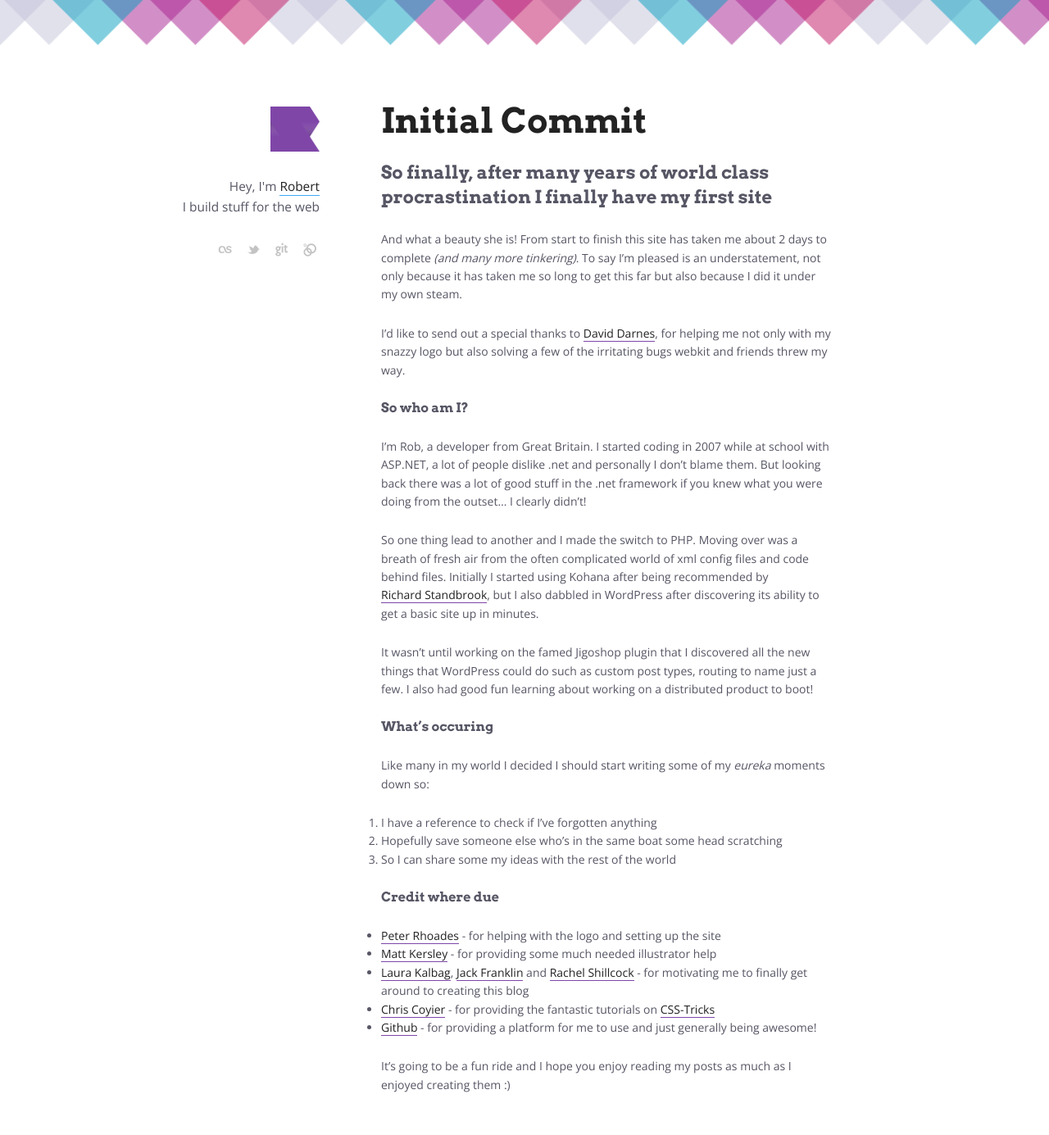
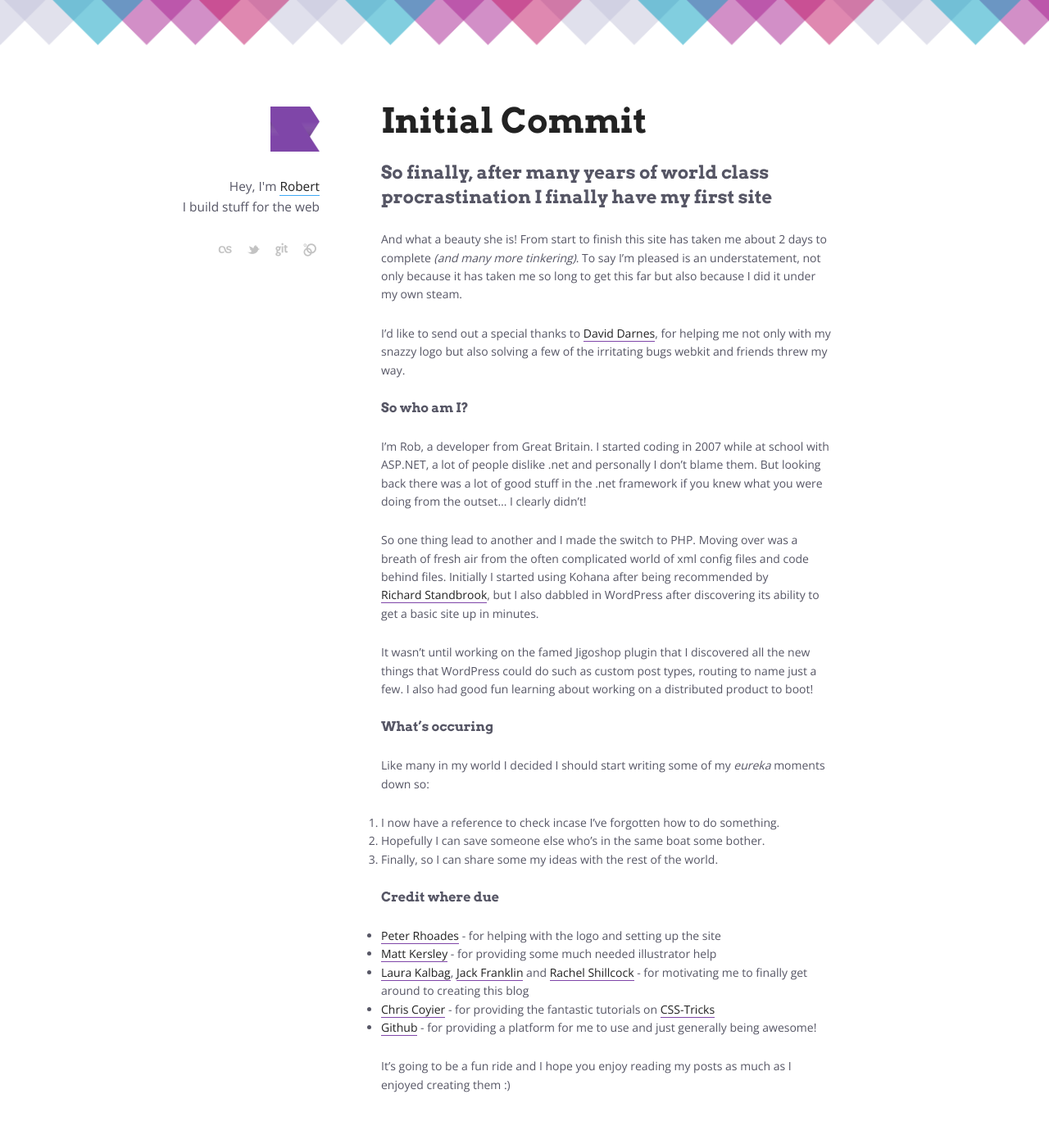
Before and after one commit to studioromeo/studioromeo.github.com, a Jekyll site: the page built from _posts/2012-09-08-initial-commit.md, in a window 1280 px wide. Shown: the whole page at 82% size. Built offline with Jekyll 4.4.1, drawn with Linux system fonts in a browser that asks for light colours.

Commit message:
Small readability typos

```diff
--- a/_posts/2012-09-08-initial-commit.md
+++ b/_posts/2012-09-08-initial-commit.md
@@ -18,9 +18,9 @@ It wasn't until working on the famed Jigoshop plugin that I discovered all the n
 
 ###What's occuring
 Like many in my world I decided I should start writing some of my *eureka* moments down so:
-1. I have a reference to check if I've forgotten anything
-2. Hopefully save someone else who's in the same boat some head scratching
-3. So I can share some my ideas with the rest of the world
+1. I now have a reference to check incase I've forgotten how to do something.
+2. Hopefully I can save someone else who's in the same boat some bother.
+3. Finally, so I can share some my ideas with the rest of the world.
 
 ###Credit where due
 
```
